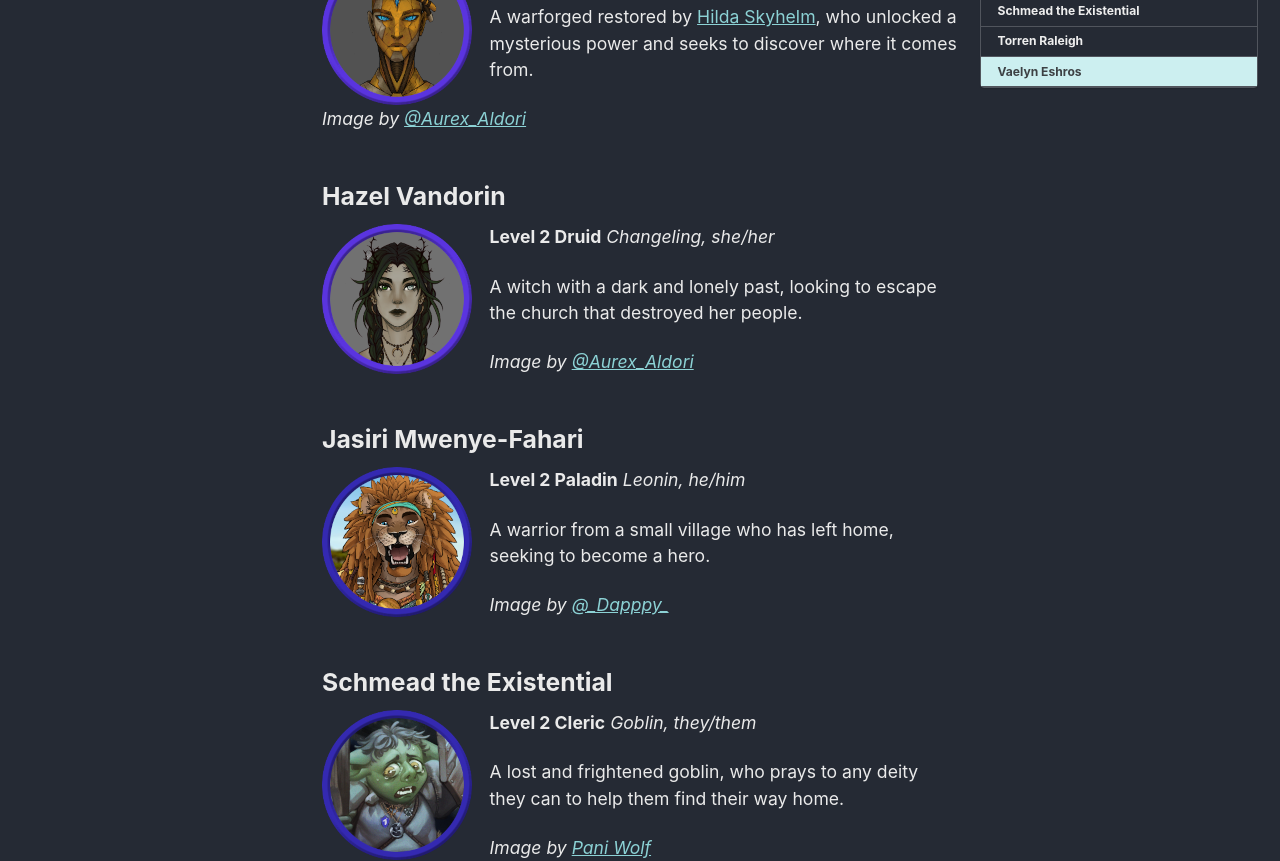
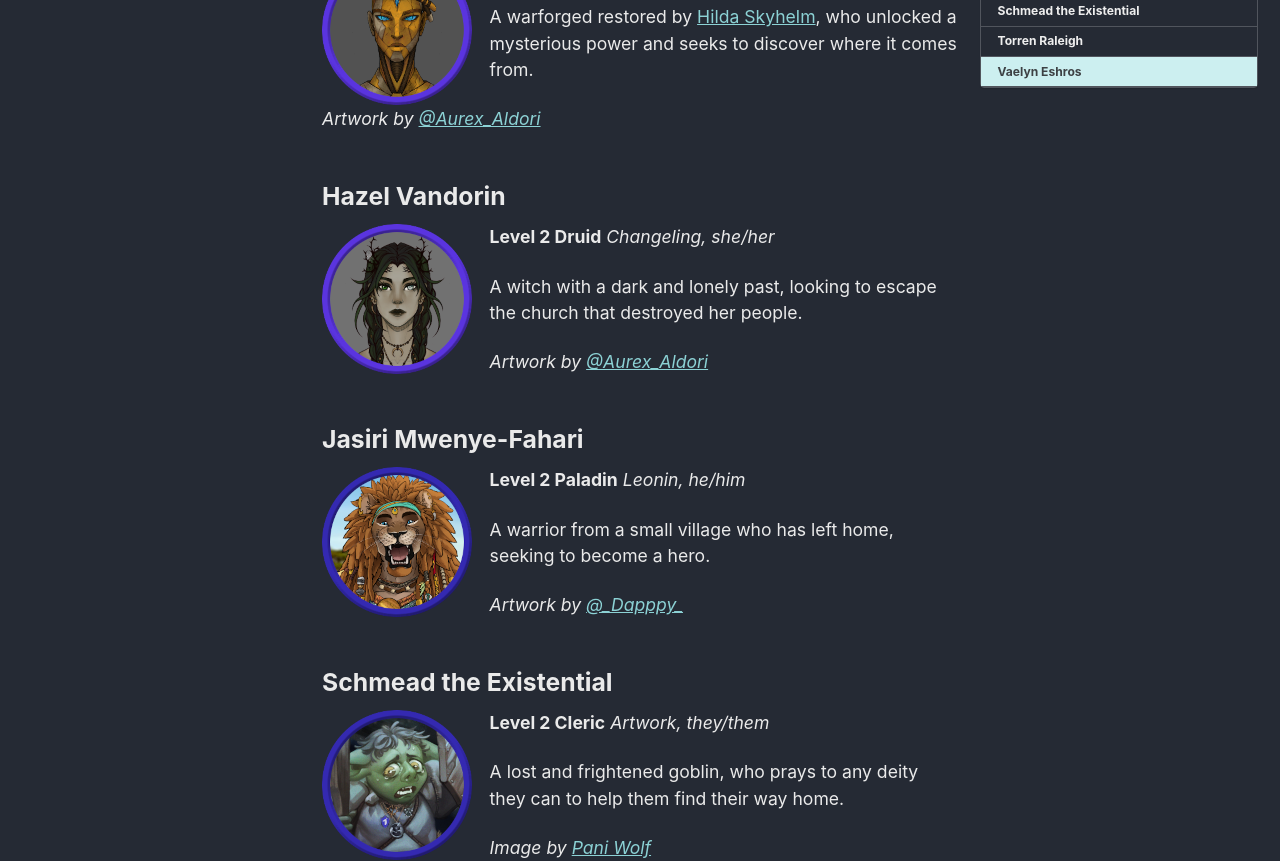
Before and after one commit to dej0608/terranea, a Jekyll site: the page built from _pages/pcs.md, in a window 1280 px wide. Shown: the part 299-1160 px from the top of the page. Built offline with Jekyll 4.4.1, drawn with Linux system fonts in a browser that asks for light colours; cached includes are drawn as plain includes.

Commit message:
semantics on art

```diff
--- a/_pages/pcs.md
+++ b/_pages/pcs.md
@@ -17,7 +17,7 @@ toc_icon: "book"
 
 A warforged restored by [Hilda Skyhelm](/loc/npcs-main/#hilda-skyhelm), who unlocked a mysterious power and seeks to discover where it comes from.
 
-*Image by [@Aurex_Aldori](https://twitter.com/Aurex_Aldori)*
+*Artwork by [@Aurex_Aldori](https://twitter.com/Aurex_Aldori)*
 
 ### Hazel Vandorin
 
@@ -27,7 +27,7 @@ A warforged restored by [Hilda Skyhelm](/loc/npcs-main/#hilda-skyhelm), who unlo
 
 A witch with a dark and lonely past, looking to escape the church that destroyed her people.
 
-*Image by [@Aurex_Aldori](https://twitter.com/Aurex_Aldori)*
+*Artwork by [@Aurex_Aldori](https://twitter.com/Aurex_Aldori)*
 
 ### Jasiri Mwenye-Fahari
 
@@ -37,13 +37,13 @@ A witch with a dark and lonely past, looking to escape the church that destroyed
 
 A warrior from a small village who has left home, seeking to become a hero.
 
-*Image by [@_Dapppy_](https://twitter.com/_Dapppy_)*
+*Artwork by [@_Dapppy_](https://twitter.com/_Dapppy_)*
 
 ### Schmead the Existential
 
 ![image-left]({{ site.url }}{{ site.baseurl }}/assets/images/schmead_token_3_150x150.png){: .align-left}
 **Level 2 Cleric**
-*Goblin, they/them*
+*Artwork, they/them*
 
 A lost and frightened goblin, who prays to any deity they can to help them find their way home.
 
```
